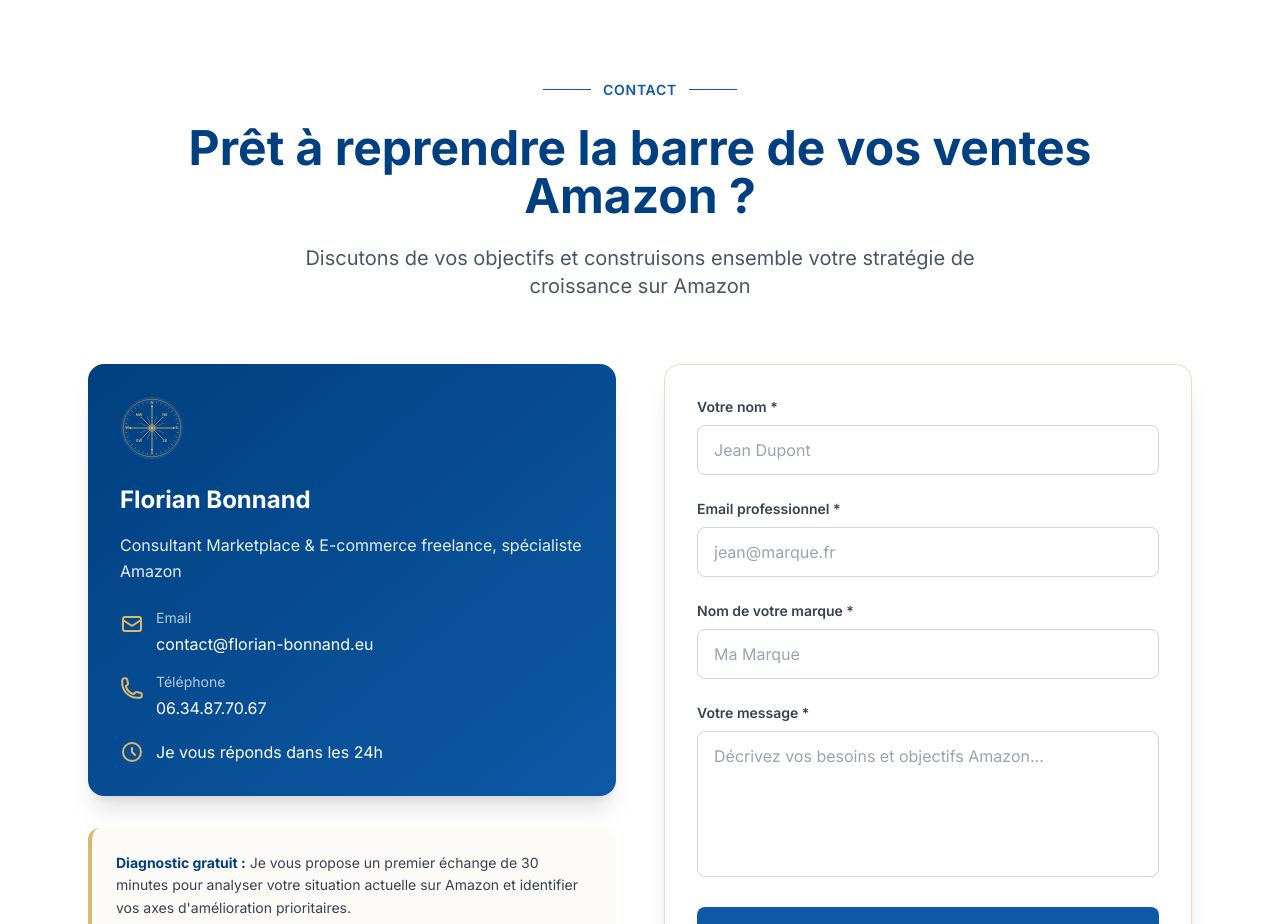
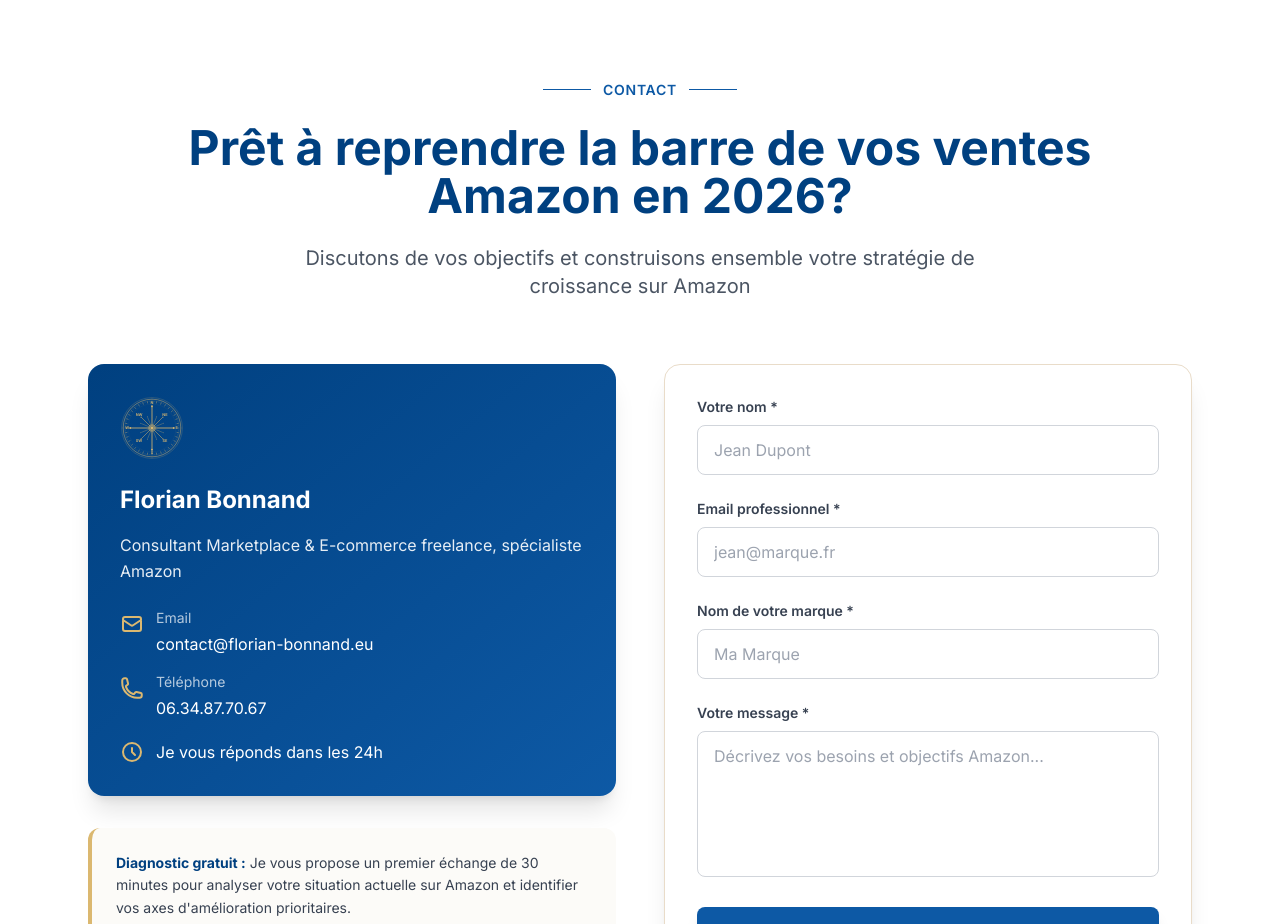
Before and after one commit to gmwebflorian/florian-bonnand-website, a Next.js app: page / in a window 1280 px wide. Shown: the part 7160-8084 px from the top of the page. Built offline with nearby package versions, Linux system fonts and the light colour scheme.

Commit message:
Test connexion GitHub-Vercel

```diff
--- a/src/components/sections/contact.tsx
+++ b/src/components/sections/contact.tsx
@@ -74,7 +74,7 @@ export function Contact() {
           </div>
 
           <h2 className="text-4xl md:text-5xl font-bold text-[hsl(var(--ocean-deep))] mb-6">
-            Prêt à reprendre la barre de vos ventes Amazon ?
+            Prêt à reprendre la barre de vos ventes Amazon en 2026?
           </h2>
 
           <p className="text-xl text-gray-600 max-w-3xl mx-auto">
```
